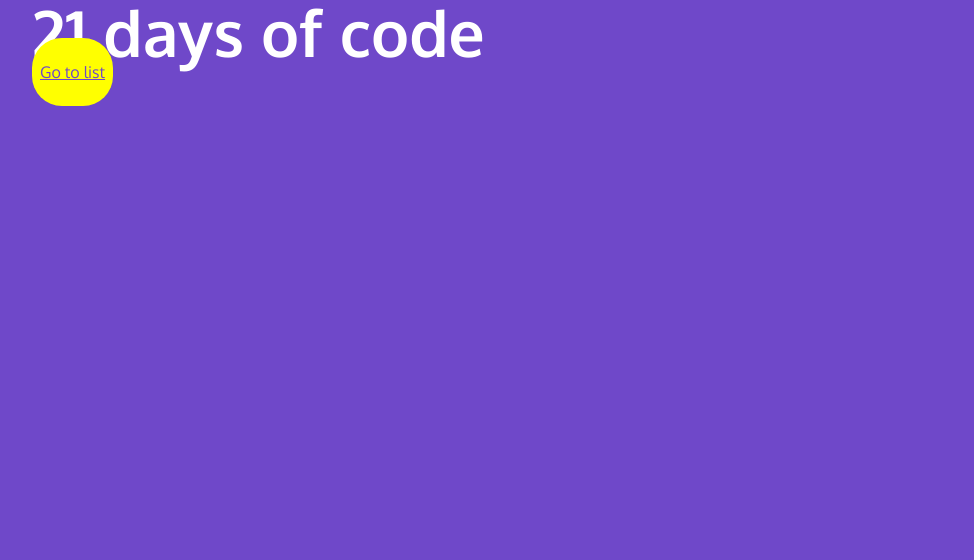
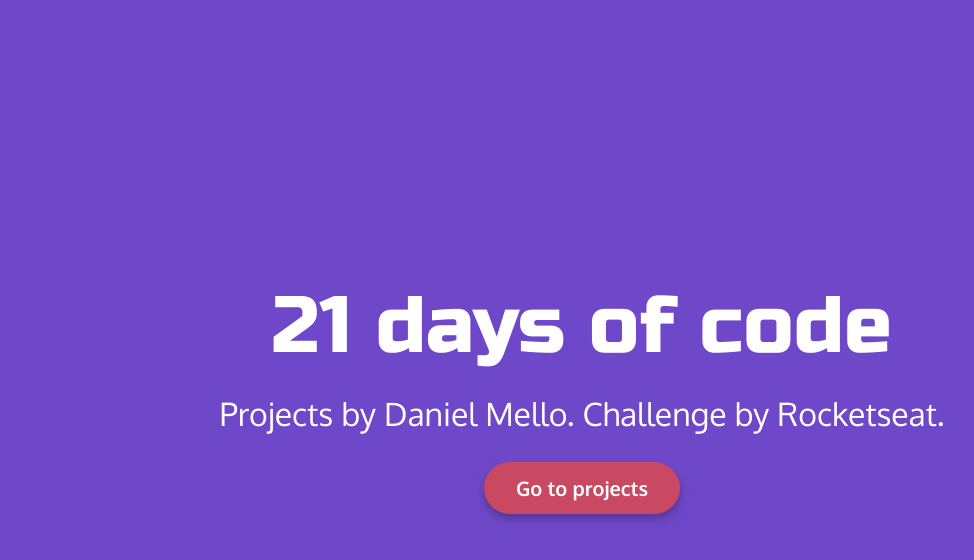
Before and after one commit to dmmello1989/21daysofcode, a React (Create React App) app: page / in a window 1280 px wide. Shown: the top 560 px of the page, without its empty margins (58-1032 px from the left). Built offline with nearby package versions, Linux system fonts and the light colour scheme.

Commit message:
global color variables and WIP List

```diff
--- a/public/index.html
+++ b/public/index.html
@@ -11,7 +11,7 @@
     />
     <link rel="preconnect" href="https://fonts.googleapis.com">
     <link rel="preconnect" href="https://fonts.gstatic.com" crossorigin>
-    <link href="https://fonts.googleapis.com/css2?family=Oxygen:wght@300;400;700&display=swap" rel="stylesheet">
+    <link href="https://fonts.googleapis.com/css2?family=Oxygen:wght@300;400;700&family=Russo+One&display=swap" rel="stylesheet">
     <title>21 days of code | Daniel Mello</title>
   </head>
   <body>
--- a/src/App.js
+++ b/src/App.js
@@ -1,6 +1,6 @@
 import * as React from "react";
 import { Router } from "./router";
-import "./reset.css";
+import "./global.css";
 
 function App() {
   return (
--- a/src/reset.css
+++ b/src/global.css
@@ -1,7 +1,12 @@
-/* http://meyerweb.com/eric/tools/css/reset/
-    v2.0 | 20110126
-    License: none (public domain)
-*/
+:root {
+	--purple: #6F48C9;
+	--terracotta: #C94862;
+	--green: #A2C948;
+	--cyan: #48C9AF;
+	--white: #FFFFFF;
+	--font1: #4a4a4a;
+	--font2: #999999;
+}
 
 html, body, div, span, applet, object, iframe,
 h1, h2, h3, h4, h5, h6, p, blockquote, pre,
@@ -32,7 +37,7 @@
 body {
 	line-height: 1;
 	color: #ffffff;
-	background-color: #6F48C9;
+	background-color: var(--primary);
 }
 ol, ul {
 	list-style: none;
@@ -49,3 +54,6 @@
 	border-collapse: collapse;
 	border-spacing: 0;
 }
+a {
+	text-decoration: none;
+}
--- a/src/scenes/01-List/index.js
+++ b/src/scenes/01-List/index.js
@@ -1,11 +1,92 @@
-import { Link } from "react-router-dom"
+import * as S from "./styles";
+
+const list = [
+  {
+    number: "01",
+    text: "Repo",
+    link: "/"
+  },
+  {
+    number: "02",
+    text: "Hello World",
+    link: "/"
+  },
+  {
+    number: "03",
+    text: "Animated Button",
+    link: "/"
+  },
+  {
+    number: "04",
+    text: "Calculator",
+    link: "/"
+  },
+  {
+    number: "05",
+    text: "404 page",
+    link: "/"
+  },
+  {
+    number: "06",
+    text: "Glassmorphism",
+    link: "/"
+  },
+  {
+    number: "07",
+    text: "Counter",
+    link: "/"
+  },
+  {
+    number: "08",
+    text: "Dark/Light Mode",
+    link: "/"
+  },
+  {
+    number: "09",
+    text: "Animated Loading",
+    link: "/"
+  },
+  {
+    number: "10",
+    text: "Particle.js",
+    link: "/"
+  },
+  {
+    number: "11",
+    text: "Login Form",
+    link: "/"
+  },
+  {
+    number: "12",
+    text: "Image Gallery",
+    link: "/"
+  },
+  {
+    number: "13",
+    text: "Responsive Menu",
+    link: "/"
+  },
+  {
+    number: "14",
+    text: "Quiz",
+    link: "/"
+  },
+]
 
 export const List = () => {
   return (
-    <div>
-      This is the list.
-
-      if ya wanna go back to the home, click <Link to="/">here</Link>.
-    </div>
+    <S.Section>
+      <S.Container>
+        <S.List>
+          {list.map((item, index) => (
+            <S.Item key={index}>
+              <S.Number>{item.number}</S.Number>
+              {/* <S.Image>{item.image}</S.Image> */}
+              <S.Title>{item.title}</S.Title>
+            </S.Item>
+          ))}
+        </S.List>
+      </S.Container>
+    </S.Section>
   )
 }
--- /dev/null
+++ b/src/scenes/01-List/styles.js
@@ -0,0 +1,43 @@
+import styled from "styled-components";
+import { Link } from "react-router-dom";
+
+export const Section = styled.section`
+  background-color: var(--purple);
+`;
+
+export const Container = styled.div`
+  width: 100%;
+  max-width: 1100px;
+  min-height: 100vh;
+  margin: 0 auto;
+`;
+
+export const List = styled.ul`
+  display: flex;
+  flex: auto;
+  flex-wrap: wrap;
+  justify-content: space-between;
+  align-items: center;
+`;
+
+export const Item = styled.li`
+  position: relative;
+  width: 300px;
+  height: 300px;
+  margin: 16px;
+  background: rgba(0,0,0,0.3);
+`;
+
+export const Number = styled.div`
+  position: absolute;
+  bottom: 0;
+  right: 0;
+  font-family: 'Russo One', sans-serif;
+  font-size: 8rem;
+  color: var(--cyan);
+
+`;
+
+export const Title = styled.span`
+
+`;
--- a/src/scenes/Home/index.js
+++ b/src/scenes/Home/index.js
@@ -4,10 +4,9 @@
   return (
     <S.Section>
       <S.Container>
-        <div/>
-          <S.Title>21 days of code</S.Title>
-          <S.Button to="/list">Go to list</S.Button>
-        <div/>
+        <S.Title>21 days of code</S.Title>
+        <S.Subtitle>Projects by Daniel Mello. Challenge by Rocketseat.</S.Subtitle>
+        <S.Button to="/list">Go to projects</S.Button>
       </S.Container>
     </S.Section>
   )
--- a/src/scenes/Home/styles.js
+++ b/src/scenes/Home/styles.js
@@ -2,23 +2,37 @@
 import { Link } from "react-router-dom";
 
 export const Section = styled.section`
-  min-height: 100vh;
+  background-color: var(--purple);
 `;
 
 export const Container = styled.div`
+  display: flex;
+  flex-direction: column;
+  align-items: center;
+  justify-content: center;
   width: 100%;
   max-width: 1100px;
+  min-height: 100vh;
   margin: 0 auto;
 `;
 
 export const Title = styled.h1`
-  font-weight: 700;
-  font-size: 4rem;
+  margin-bottom: 32px;
+  font-size: 5rem;
+  font-family: 'Russo One', sans-serif;
+`;
+
+export const Subtitle = styled.h2`
+  margin-bottom: 32px;
+  font-size: 2rem;
 `;
 
 export const Button = styled(Link)`
-  padding: 24px 8px;
-  color: #6F48C9;
+  padding: 16px 32px;
+  font-weight: 700;
+  font-size: 1.25rem;
+  color: #FFF;
   border-radius: 30px;
-  background-color: yellow;
+  background-color: #C94862;
+  box-shadow: 0 5px 10px rgba(0,0,0,0.25);
 `;
--- a/src/styles.js
+++ /dev/null
@@ -1,5 +0,0 @@
-import styled from "styled-components";
-
-export const Body = styled.div`
-  background-color: #6F48C9;
-`;
```
